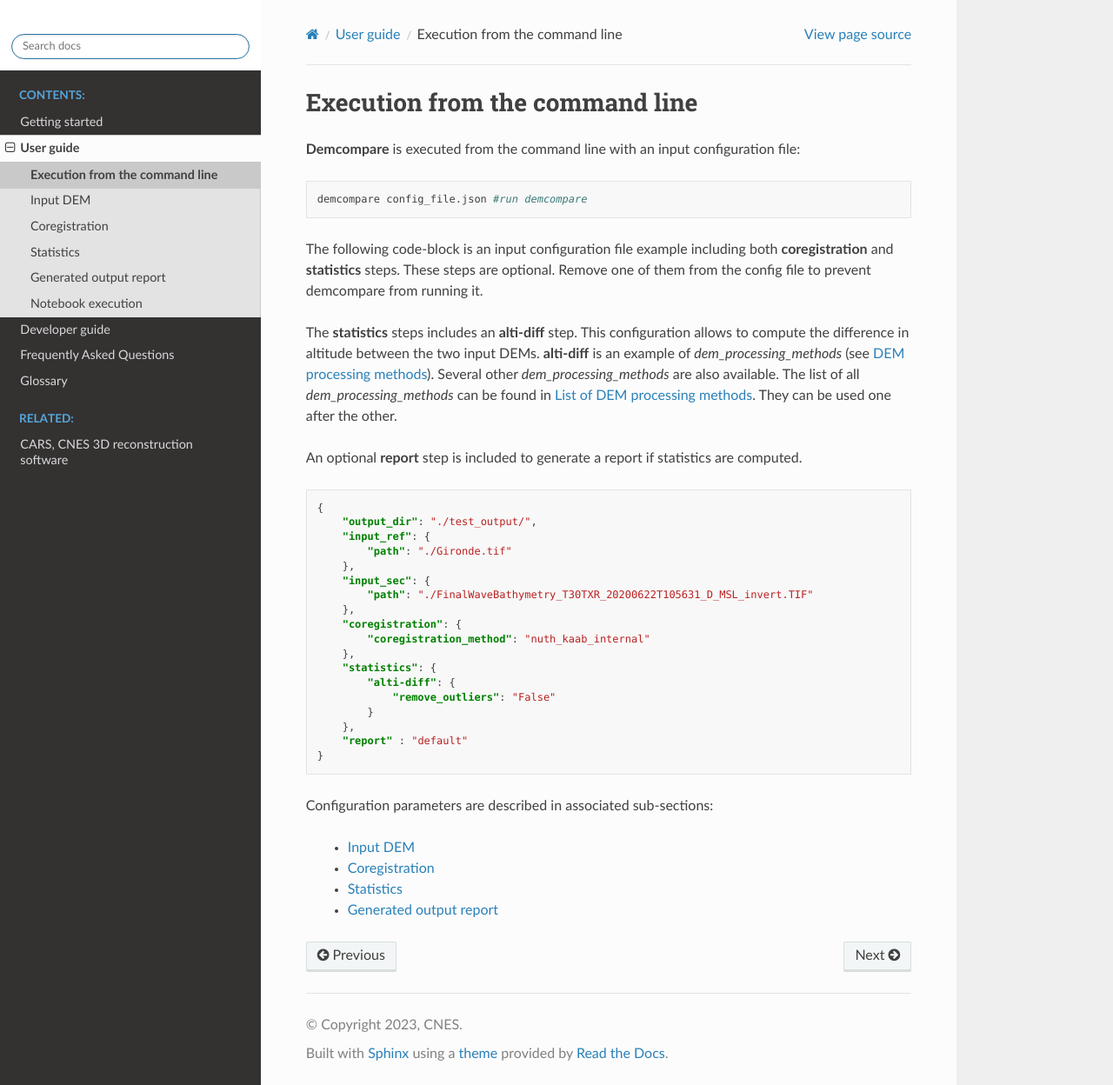
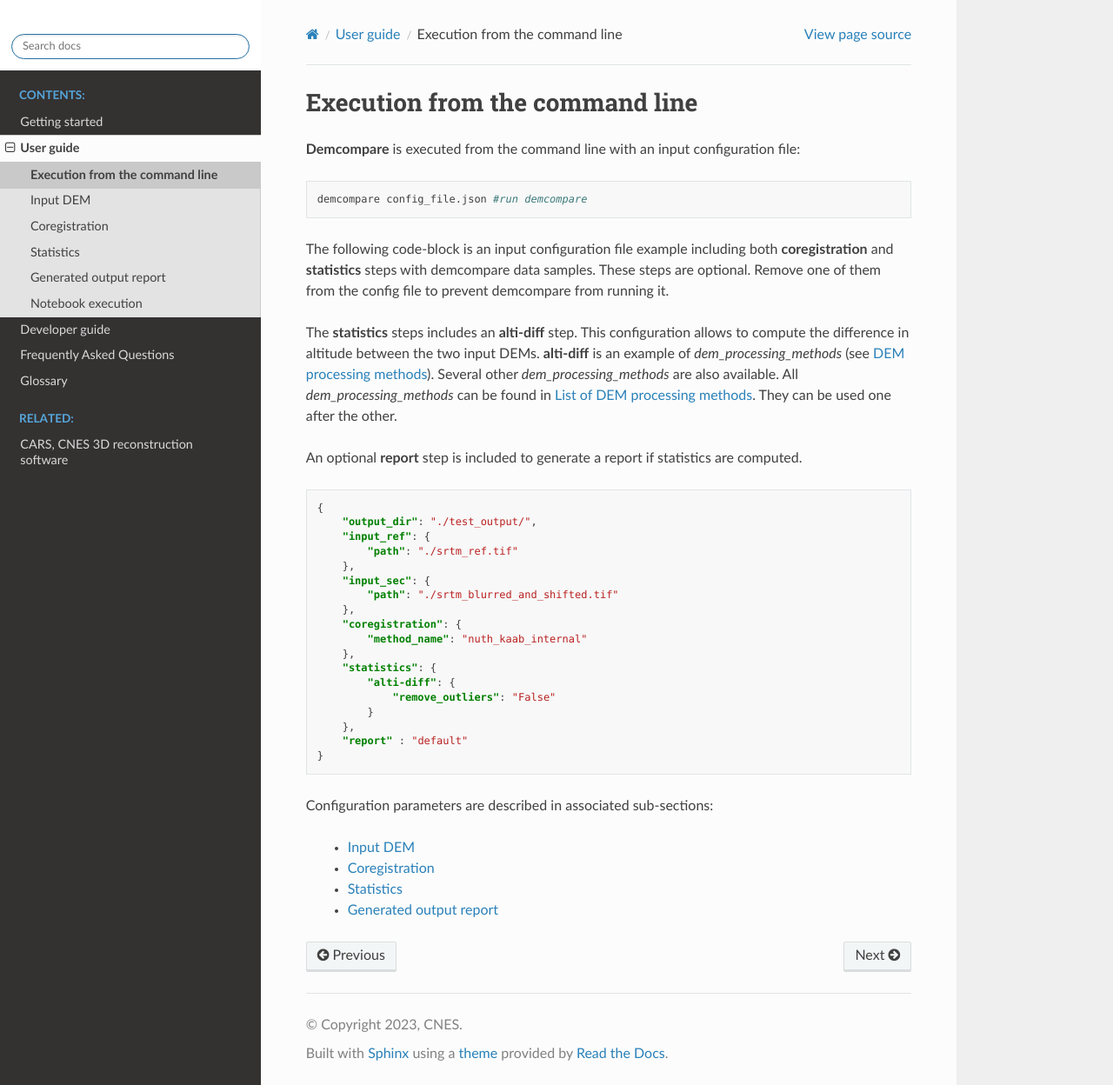
Before and after one commit to CNES/demcompare, a Sphinx documentation site: the page built from docs/source/userguide/command_line_execution.rst, in a window 1280 px wide and 1248 px high. Shown: the whole window at 87% size. Built offline with Sphinx 7.4.7 and the Read the Docs theme 2.0.0, drawn with Linux system fonts in a browser that asks for light colours; formulas are drawn with MathJax 3; pages that are not in the unit, such as notebooks, are missing from menus.

```diff
--- a/docs/source/userguide/command_line_execution.rst
+++ b/docs/source/userguide/command_line_execution.rst
@@ -13,14 +13,14 @@
     demcompare config_file.json #run demcompare
 
 The following code-block is an input configuration file example including
-both **coregistration** and **statistics** steps. These steps are optional.
+both **coregistration** and **statistics** steps with demcompare data samples. These steps are optional.
 Remove one of them from the config file to prevent demcompare from running it.
 
 The **statistics** steps includes an **alti-diff** step.
 This configuration allows to compute the difference in altitude between the two input DEMs.
 **alti-diff** is an example of `dem_processing_methods` (see :ref:`DEM_processing_methods`).
 Several other `dem_processing_methods` are also available.
-The list of all `dem_processing_methods` can be found in :ref:`List of DEM processing methods <list_DEM_processing_methods>`.
+All `dem_processing_methods` can be found in :ref:`List of DEM processing methods <list_DEM_processing_methods>`.
 They can be used one after the other.
 
 An optional **report** step is included to generate a report if statistics are computed.
@@ -30,13 +30,13 @@
     {
         "output_dir": "./test_output/",
         "input_ref": {
-            "path": "./Gironde.tif"
+            "path": "./srtm_ref.tif"
         },
         "input_sec": {
-            "path": "./FinalWaveBathymetry_T30TXR_20200622T105631_D_MSL_invert.TIF"
+            "path": "./srtm_blurred_and_shifted.tif"
         },
         "coregistration": {
-            "coregistration_method": "nuth_kaab_internal"
+            "method_name": "nuth_kaab_internal"
         },
         "statistics": {
             "alti-diff": {
```
Also changed, not shown: 2 other files.
